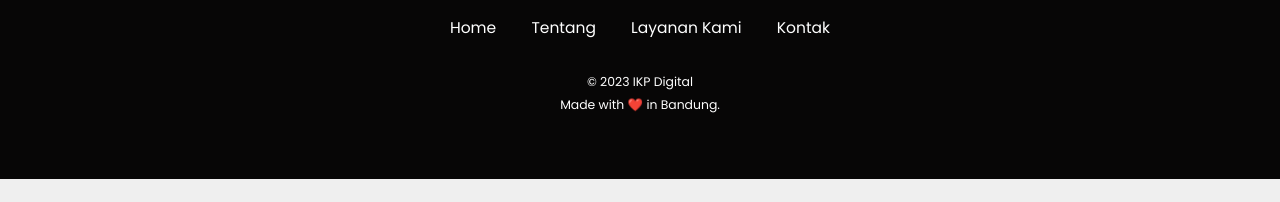
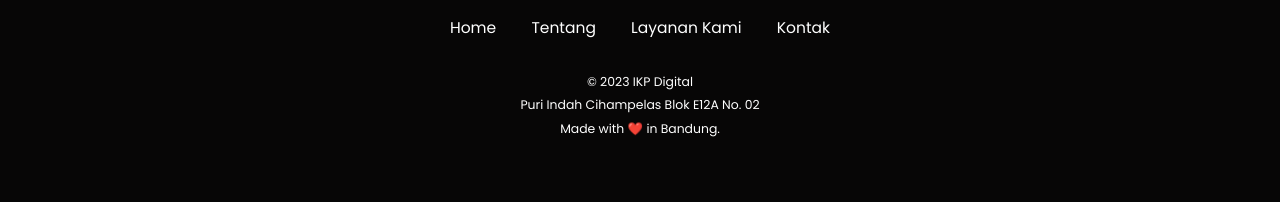
Before and after one commit to yopihasopa/scrodigital, a plain HTML site: page index.html in a window 1280 px wide. Shown: the part 3115-3317 px from the top of the page. Before the commit the page ends 3294 px from the top, so only its background shows below. Drawn offline with Linux system fonts and the light colour scheme.

Commit message:
Update footer

```diff
--- a/index.html
+++ b/index.html
@@ -139,6 +139,7 @@
         kita akan bekerja bersama-sama untuk menggali potensi terbaik dari
         bisnis Anda.
       </p>
+
       <div class="row">
         <iframe
           src="https://www.google.com/maps/embed?pb=!1m18!1m12!1m3!1d15842.20012707836!2d107.48197416882914!3d-6.944253742680482!2m3!1f0!2f0!3f0!3m2!1i1024!2i768!4f13.1!3m3!1m2!1s0x2e68ef03f4f2adf7%3A0x339dff98ac013eb2!2sPakayna!5e0!3m2!1sen!2sid!4v1699007293778!5m2!1sen!2sid"
@@ -181,7 +182,8 @@
       </div>
       <div class="credit">
         <p>
-          &#169; 2023 IKP Digital<br />Made with &#10084;&#65039; in Bandung.
+          &#169; 2023 IKP Digital<br />Puri Indah Cihampelas Blok E12A No. 02<br />Made
+          with &#10084;&#65039; in Bandung.
         </p>
       </div>
     </footer>
```
